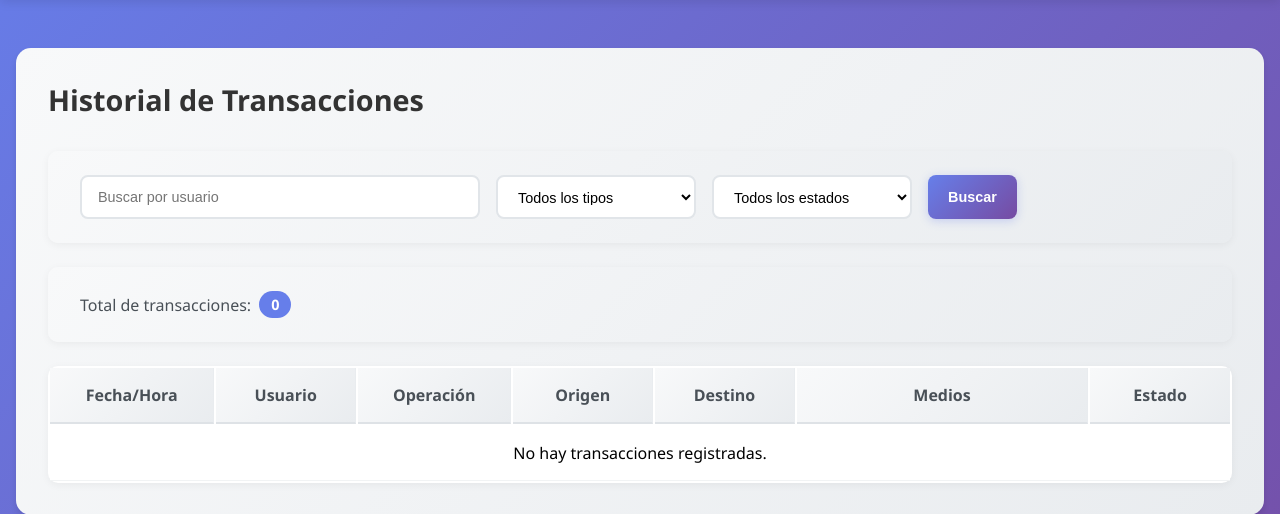
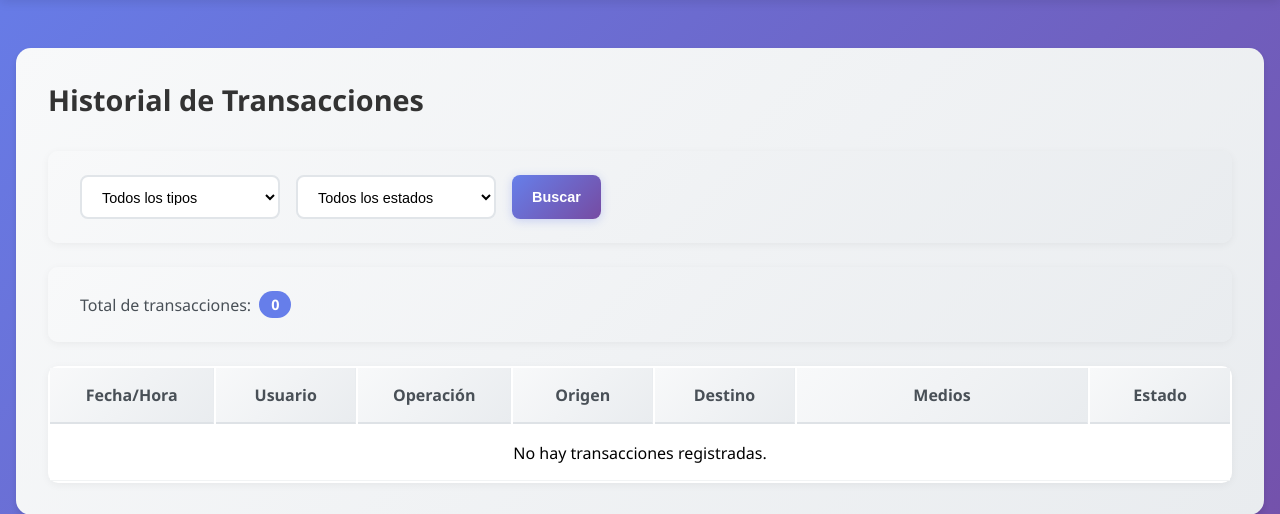
Before and after one commit to AnhiT-O/proyectoIS, a Django app: page /operaciones/historial/ in a window 1280 px wide. Shown: the part 108-622 px from the top of the page. Run offline with Django 5.2, Linux system fonts and the light colour scheme; the visitor is signed in with stand-in values (Sample User, id 1); data that the repository does not hold is empty.

Commit message:
correccion de filtro de historial de clientes

```diff
--- a/proyecto/transacciones/templates/transacciones/historial_transacciones.html
+++ b/proyecto/transacciones/templates/transacciones/historial_transacciones.html
@@ -37,14 +37,6 @@
                     </option>
                     {% endfor %}
                 </select>
-            </div>
-            {% else %}
-            <div class="campo-busqueda">
-                <input type="text"
-                        name="busqueda"
-                        class="texto-busqueda"
-                        value="{{ busqueda }}"
-                        placeholder="Buscar por usuario">
             </div>
             {% endif %}
             <div class="campo-filtro">
```
